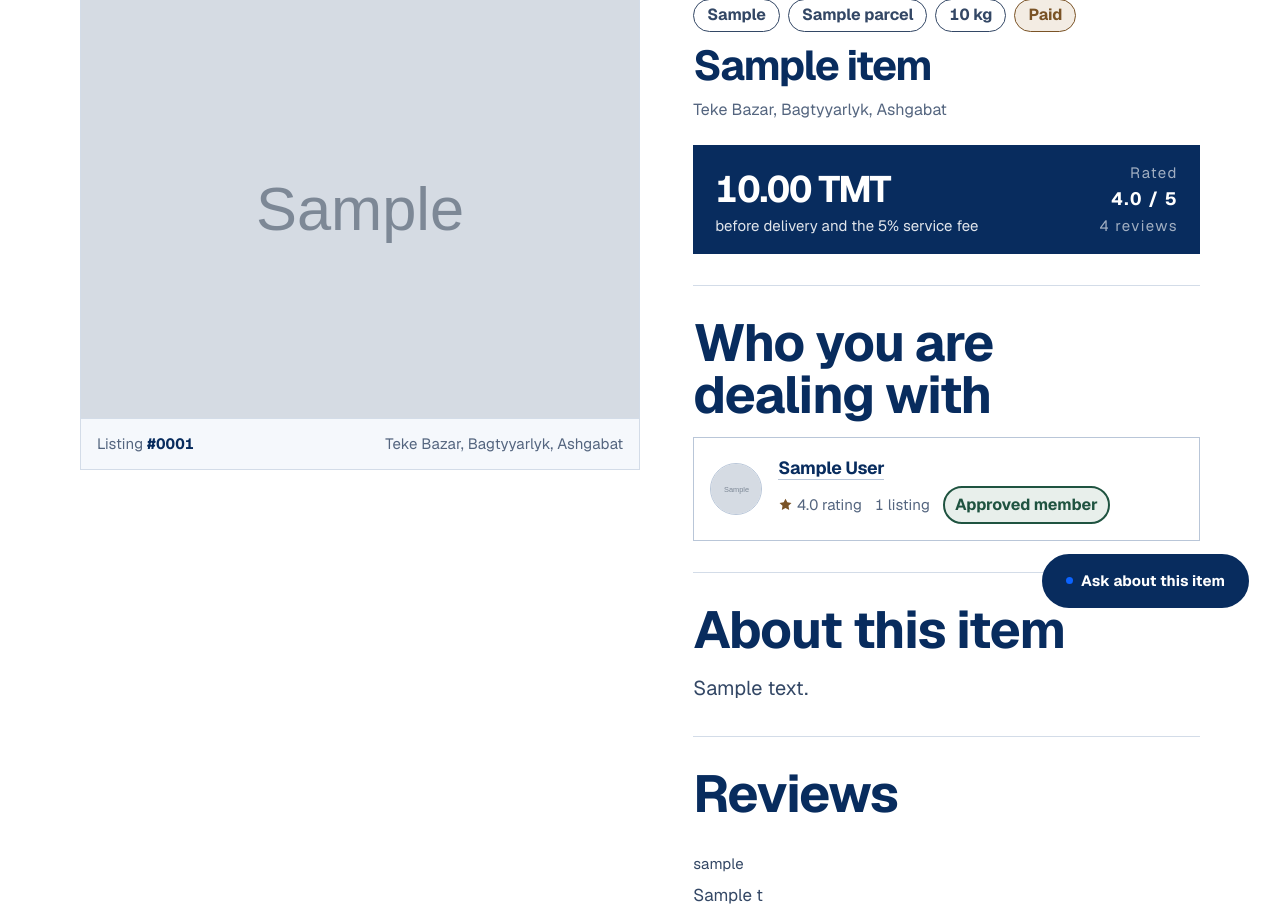
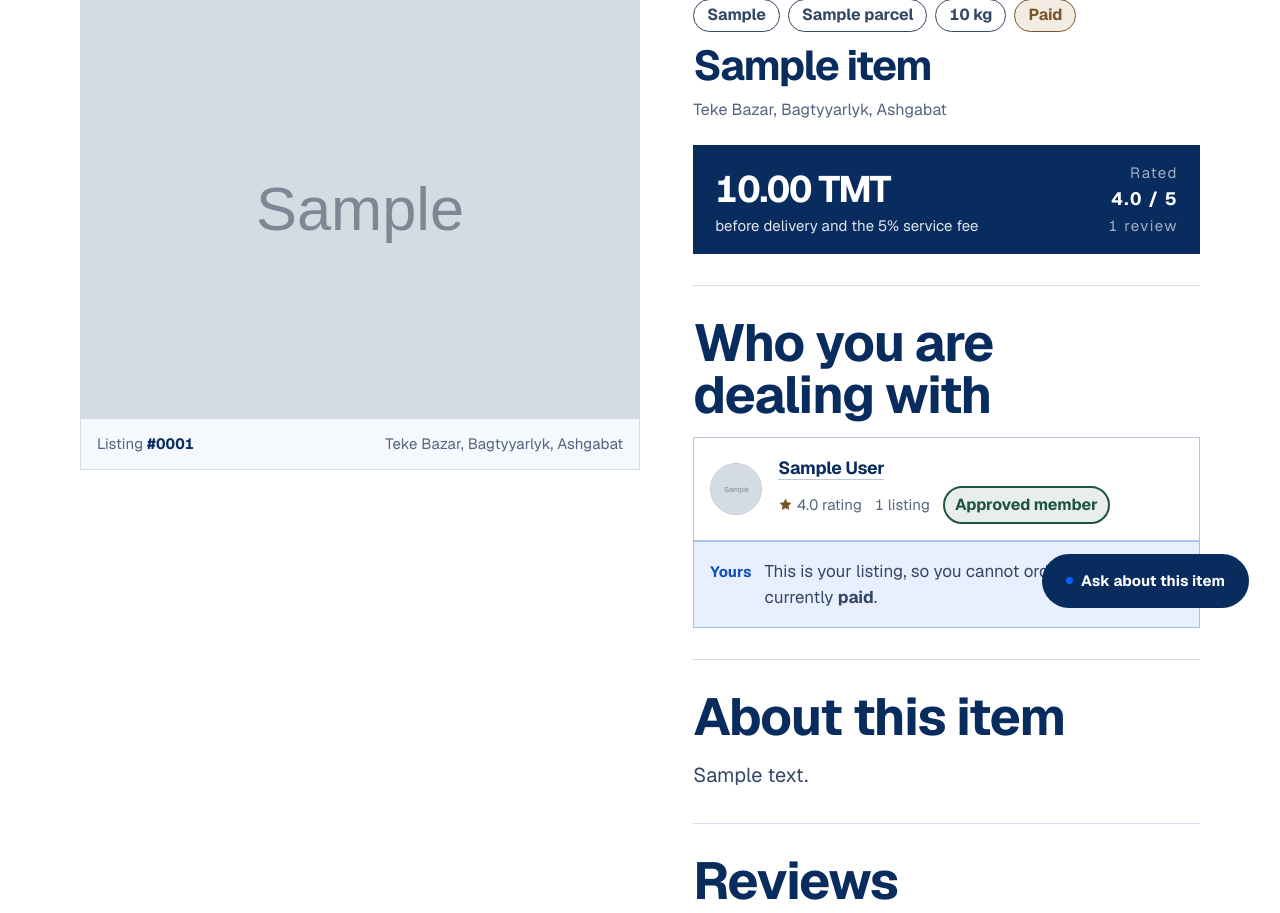
Before and after one commit to nepes2008j-max/logistic, a Flask app: page /item/1 in a window 1280 px wide. Shown: the part 161-1074 px from the top of the page. Run offline with Flask 3, Linux system fonts and the light colour scheme; a user stored in the database is signed in; tables that the repository leaves empty hold one stand-in row (values such as "Sample post"); grey boxes marked "Sample" are stand-in pictures; some libraries are stand-ins or nearby versions.

Commit message:
The item page no longer contradicts itself, and the owner gets a page
Three things on one screen.

The owner had no branch. The template tested "authenticated and not the
owner", then "not authenticated", and stopped — so viewing your own listing
produced a blank gap where every action should be, and the page went seller
card straight to "About this item". The person most likely to revisit a
listing got the deadest version of it. They now get told it is theirs and
what state it is in.

The rating block read "Rated 5.0 / 5 · 1 review" four hundred pixels above
"No reviews yet", both visible in one scroll, because the block used the
denormalised num_ratings counter — which defaults to 1 with nothing behind
it — while the section below iterated the real rows. The block reads the rows
now. Verified against the database on three listings: item 1 has one real
review and says so, items 2 and 11 have none and both halves of the page
agree.

And the hero carried a registered-trademark mark, inherited from the Hyer
reference. On an unregistered demo brand that is a credibility problem rather
than a design one.

153 checks pass.

Co-Authored-By: Claude Opus 5 <noreply@anthropic.com>

```diff
--- a/templates/dashboard.html
+++ b/templates/dashboard.html
@@ -83,7 +83,7 @@
             </div>
         </div>
 
-        <p class="hero-word">Global <span class="hero-word-b">Trade</span><sup>&reg;</sup></p>
+        <p class="hero-word">Global <span class="hero-word-b">Trade</span></p>
 
         <div class="hero-copy">
             <h1 class="hero-line">We move it. You both stay put.</h1>
--- a/templates/item_detail.html
+++ b/templates/item_detail.html
@@ -76,9 +76,19 @@
                     <div class="price-unit">before delivery and the 5% service fee</div>
                 </div>
                 <div class="price-side">
+                    {# Driven by the real rows, not the denormalised counter.
+                       That counter defaults to 1 with nothing behind it, so
+                       the block claimed "1 review" while the section below
+                       said "No reviews yet" — both visible in one scroll. #}
+                    {% if reviews %}
                     Rated
                     <b>{{ "%.1f"|format(item.rating) }} / 5</b>
-                    {{ item.num_ratings }} review{{ '' if item.num_ratings == 1 else 's' }}
+                    {{ reviews|length }} review{{ '' if reviews|length == 1 else 's' }}
+                    {% else %}
+                    Rated
+                    <b>Not yet</b>
+                    first buyer sets it
+                    {% endif %}
                 </div>
             </div>
         </div>
@@ -149,6 +159,20 @@
                     You can offer a different price on the order form. The seller has to
                     accept before anything leaves your wallet.
                 </p>
+            </div>
+            {% elif current_user.is_authenticated and current_user.id == item.owner.id %}
+            {#
+              The owner. There was no branch for this case at all, so the
+              person most likely to come back to a listing got the deadest
+              version of the page: no actions, no status, just a gap.
+            #}
+            <div class="notice">
+                <span class="notice-mark">Yours</span>
+                <span>
+                    This is your listing, so you cannot order it.
+                    {% if item.status == 'listed' %}It is on the board and anyone can order it.
+                    {% else %}It is currently <b>{{ item.status }}</b>.{% endif %}
+                </span>
             </div>
             {% elif not current_user.is_authenticated %}
             <div class="notice">
```
